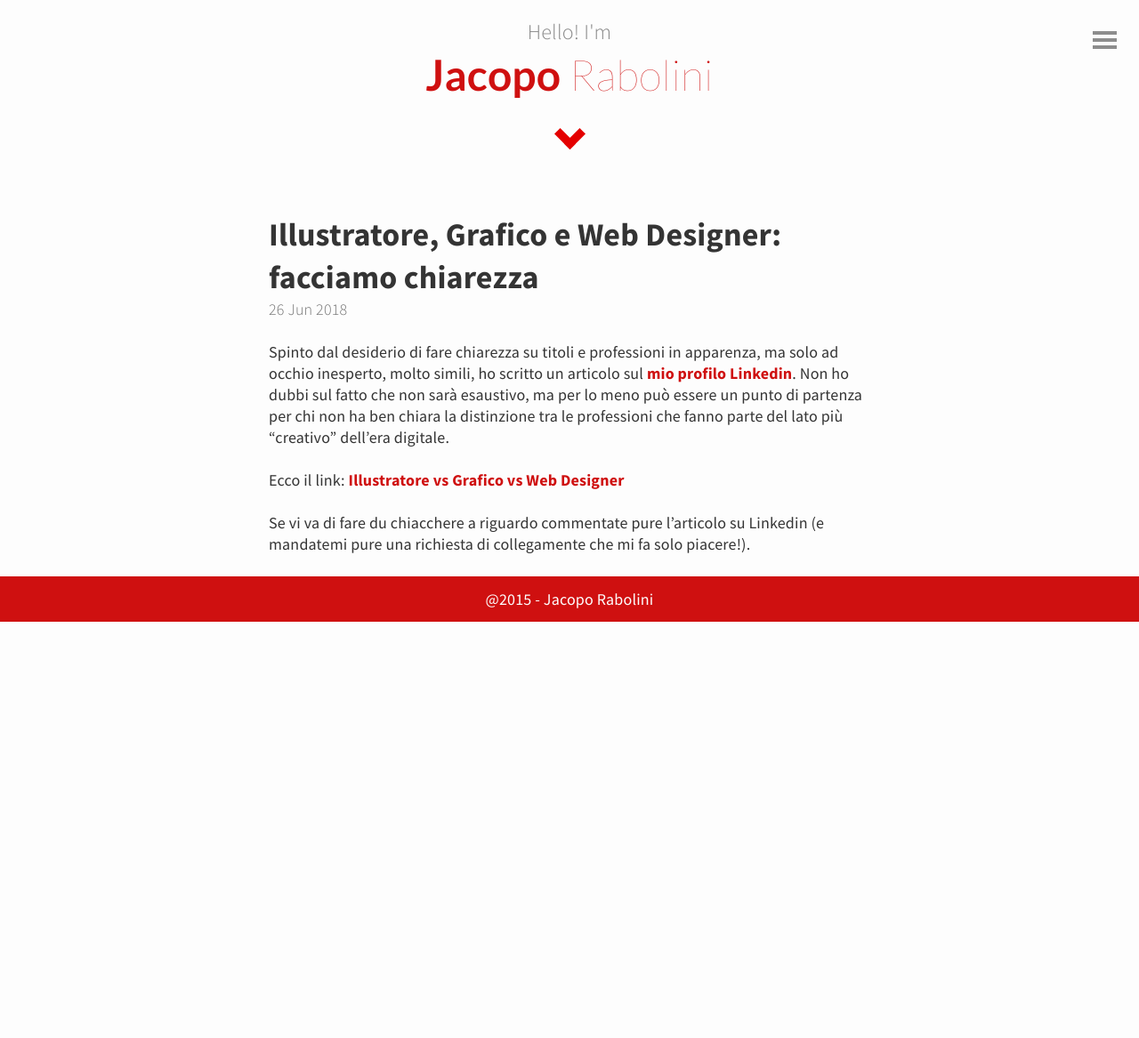
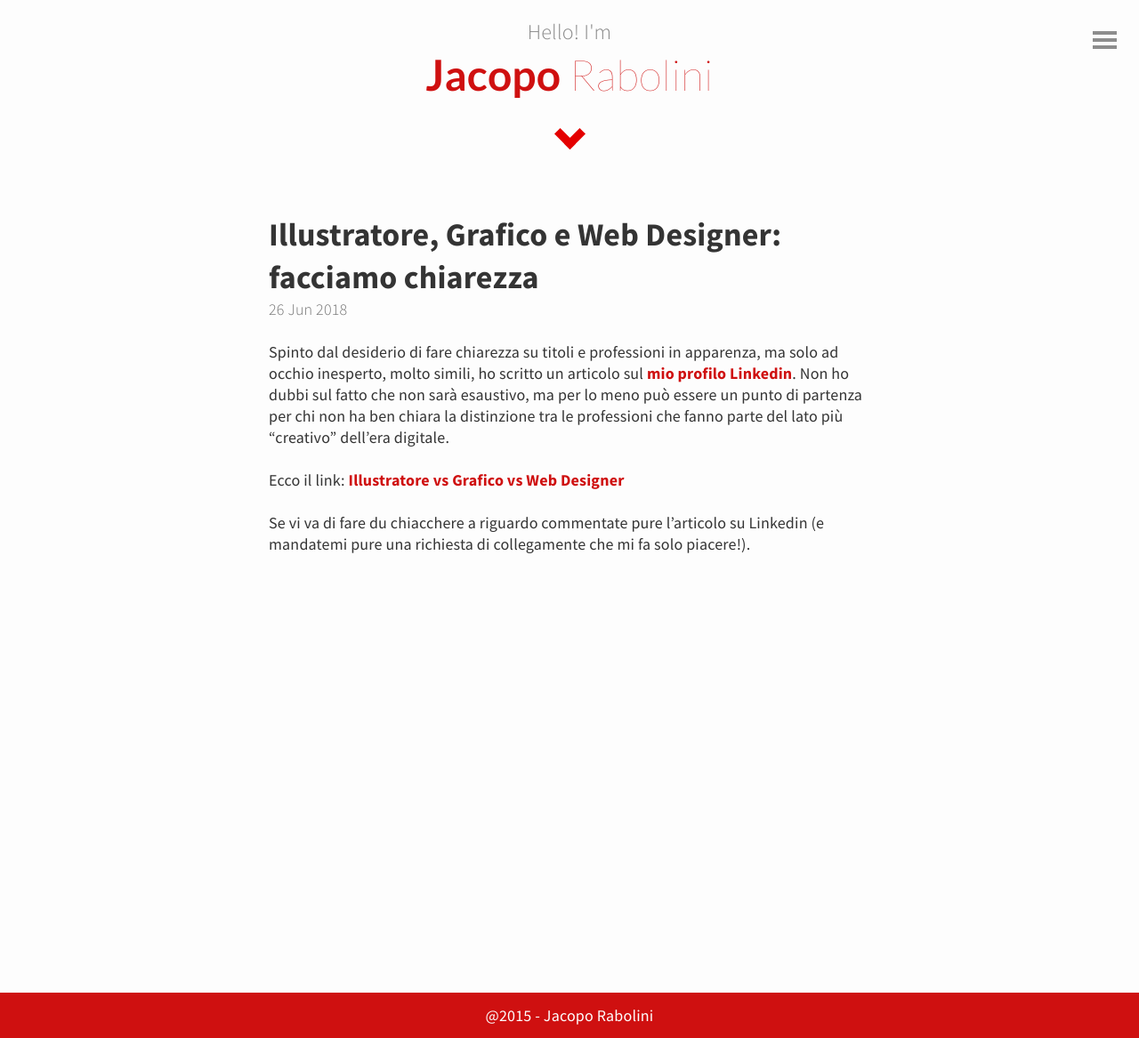
Before and after one commit to KingFelix/kingfelix.github.io, a Jekyll site: the page built from _posts/2018-06-26-un-po-di-chiarezza.md, in a window 1280 px wide. Shown: the whole page at 89% size. Built offline with Jekyll 4.4.1, drawn with Linux system fonts in a browser that asks for light colours; before the commit the page ends 900 px from its top, so only the background shows below that.

Commit message:
Update layout.scss

```diff
--- a/_sass/layout.scss
+++ b/_sass/layout.scss
@@ -112,7 +112,7 @@
 }
 
 #container {
-	height-min: 100vh;
+	min-height: 100vh;
 	margin:0 auto;
 	max-width: 730px;
 	padding: 0 1.5rem;
```
